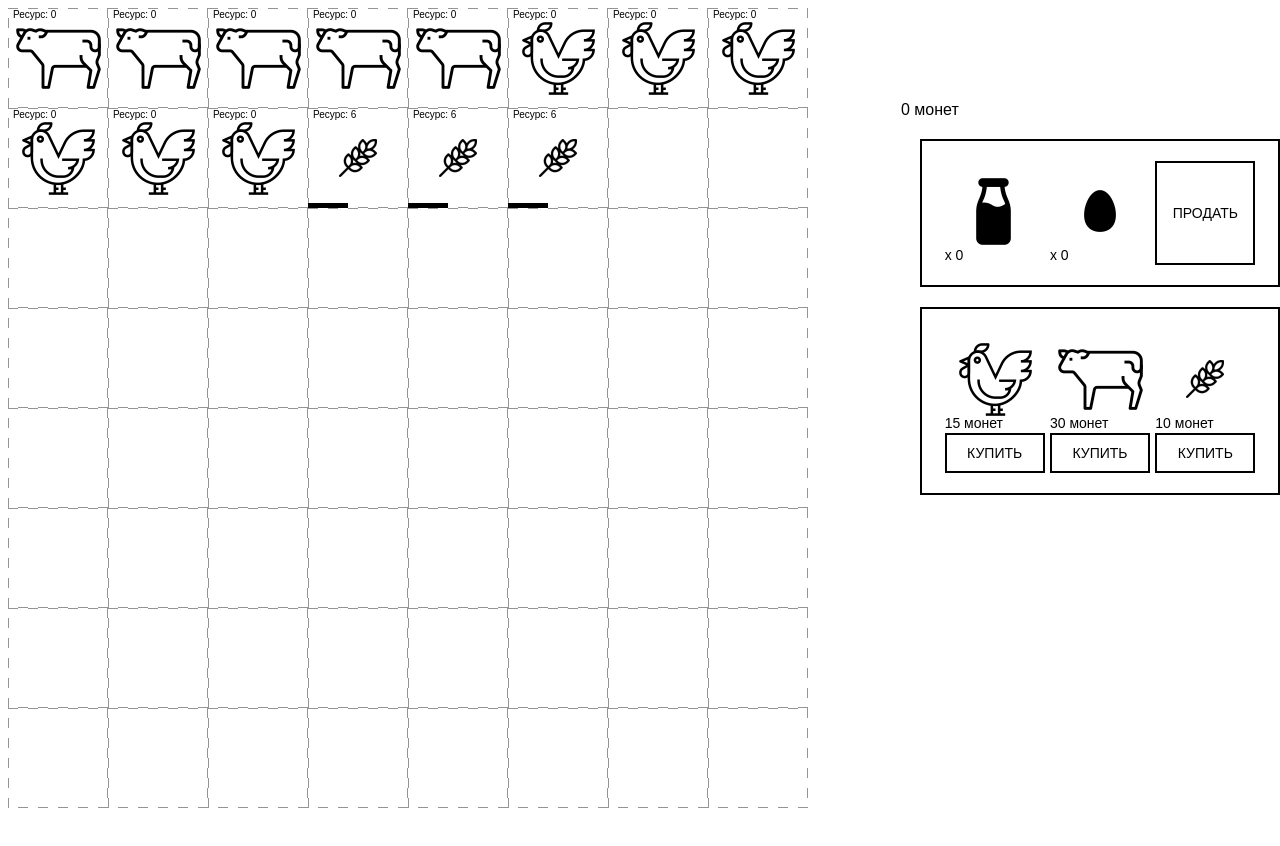
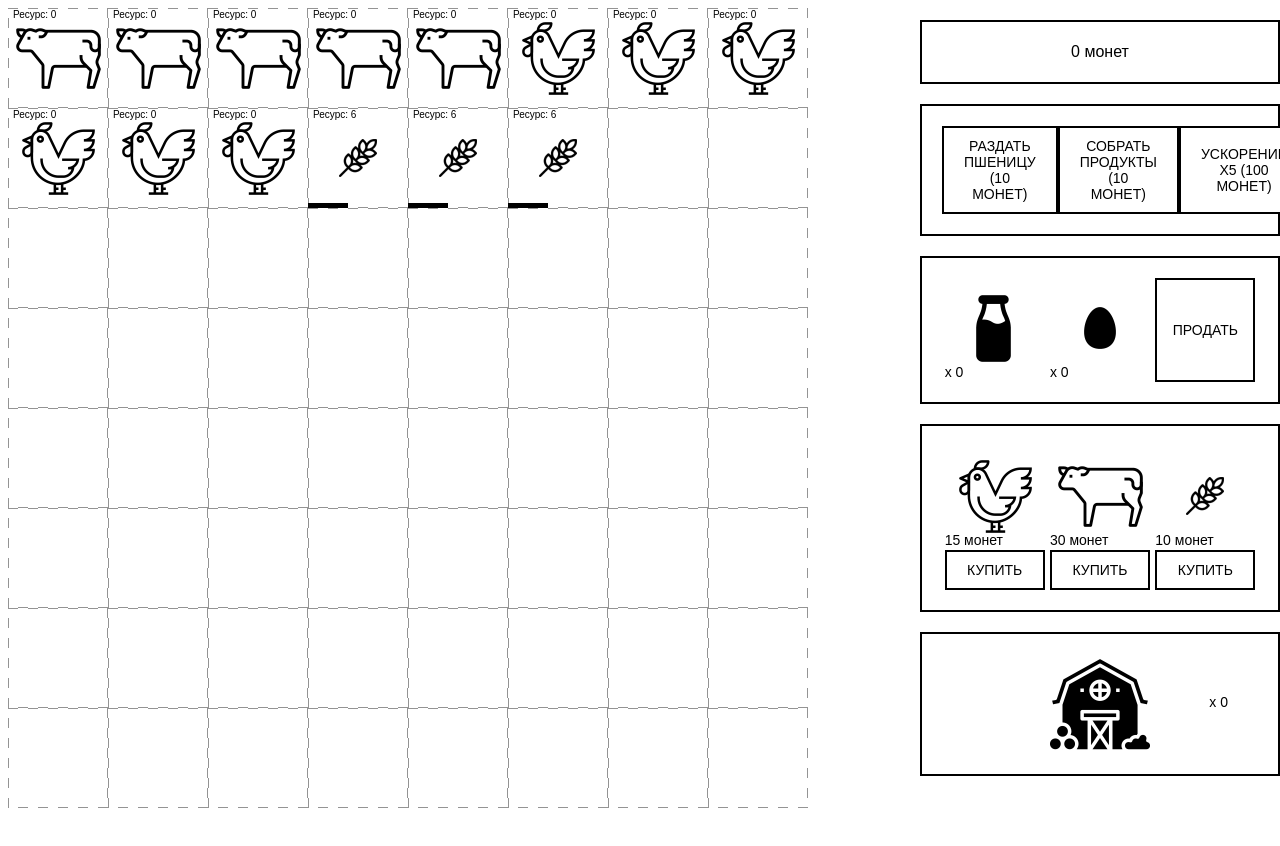
Before and after one commit to sashachepuha/Ferma.githab.io, a plain HTML site: page index.html in a window 1280 px wide. Shown: the top 846 px of the page. Drawn offline with Linux system fonts and the light colour scheme.

Commit message:
Дополнения
+добавил бусты
+ангар

```diff
--- a/index.html
+++ b/index.html
@@ -8,34 +8,45 @@
 <body>
     <canvas id="game"></canvas>
     <div class="UI">
-        <span id="money"></span>
-        <div class="resource">
-            <div class="resourse__item">
+        <div class="form">
+            <span id="money"></span>
+        </div>
+        <div class="form">
+            <button class="btn" onclick="distribute()">раздать пшеницу (10 монет)</button>
+            <button class="btn" onclick="collect()">собрать продукты (10 монет)</button>
+            <button class="btn" id="acceleration" onclick="acceleration()">Ускорение Х5 (100 монет)</button>
+        </div>
+        <div class="form">
+            <div class="form__item">
                 <img class="item__icon" src="img/milk.png">
                 <span class="item__val" id="milk__val"></span>
             </div>
-            <div class="resourse__item">
+            <div class="form__item">
                 <img class="item__icon" src="img/egg.png">
                 <span class="item__val" id="egg__val"></span>
             </div>
             <button class="sell" onclick="sell()">продать</button>
         </div>
-        <div class="shop">
-            <div class="shop__item">
+        <div class="form">
+            <div class="form__item">
                 <img class="item__icon" src="img/chicken.png">
                 <span class="item__price" id="chicken__price">15 монет</span>
                 <button class="bay" onclick="bay(15, Chicken)">купить</button>
             </div>
-            <div class="shop__item">
+            <div class="form__item">
                 <img class="item__icon" src="img/cow.png">
                 <span class="item__price" id="cow__price">30 монет</span>
                 <button class="bay" onclick="bay(30, Cow)">купить</button>
             </div>
-            <div class="shop__item">
+            <div class="form__item">
                 <img class="item__icon" src="img/wheat.png">
                 <span class="item__price" id="cow__price">10 монет</span>
                 <button class="bay" onclick="bay(10, Wheat)">купить</button>
             </div>
+        </div>
+        <div class="form">
+            <img class="item__icon" src="img/barn.png" onclick="getWheat()">
+            <span id="wheat-sum">x 10</span>
         </div>
     </div>
 
@@ -43,7 +54,7 @@
         .UI {
             position: absolute;
             left: 900px;
-            top:100px;
+            top: 0px;
             width: 400px;
         }
         #money {
@@ -53,7 +64,14 @@
             margin: 1px;
             display: block;
         }
-        .resource, .shop {
+        #wheat-sum{
+            position: absolute;
+            right: 50px;
+            top: 60px;
+            font-family: Arial, Helvetica, sans-serif;
+            font-size: 14px;
+        }
+        .form {
             display: flex;
             justify-content: space-around;
             position: relative;
@@ -61,7 +79,7 @@
             padding: 20px;
             margin: 20px;
         }
-        .resourse__item, .shop__item {
+        .form__item {
             position: relative;
             display: block;
         }
@@ -72,7 +90,7 @@
             font-family: Arial, Helvetica, sans-serif;
             font-size: 14px;
         }
-        .sell, .bay{
+        .sell, .bay, .btn{
             display: block;
             padding: 10px 0px;
             width: 100px;
@@ -82,7 +100,11 @@
             font-size: 14px;
             text-transform: uppercase;
         }
-        .sell:hover, .bay:hover {
+        .btn {
+            width: 150px;
+            padding: 10px 20px;
+        }
+        .sell:hover, .bay:hover, .btn:hover{
             background-color: black;
             color: white;
         }
--- a/js/main.js
+++ b/js/main.js
@@ -6,19 +6,23 @@ cvs.width = width
 cvs.height = height
 
 // персонажи на старте
-var cowAmount = 5
 var chickenAmount = 6
 var wheatAmount = 3
+var cowAmount = 5
+
+// игровая скорость
+var speed = 1
 
 // сторона игрового поля
 var fieldSize = 8
 
 var resource = []
 var products = []
-
 var milkSum = 0
 var eggSum = 0
 var money = 0
+var barn = 0
+
 
 // объект сущности
 class Essence {
@@ -71,8 +75,8 @@ class Essence {
         if (this.time >= this.step && this.time%this.step == 0){
             var interval = setInterval(() => {
                 if (this.time != 0){
-                    this.time -= 1
-                    this.progres += 1
+                    this.time -= speed
+                    this.progres += speed
                     this.progresValue = this.progres / this.step * 100
                 }
                 if (this.progres%this.step == 0) {
@@ -126,6 +130,7 @@ makeEssence(cowAmount, Cow)
 makeEssence(chickenAmount, Chicken)
 makeEssence(wheatAmount, Wheat)
 
+// Игровые манипуляции
 var sell = function() {
     money += (eggSum * 5) + (milkSum * 10)
     eggSum = 0,
@@ -145,11 +150,85 @@ var bay = function(price, obj){
     }
 }
 
+var distribute = function(){
+    if(money >= 10){
+        money -= 10
+        for (i in essences){
+            if(essences[i].name != 'wheat'&&resource.length != 0&&essences[i].time == 0&& resource.length > 0){
+                essences[i].getResource()
+                if (essences[i].name == 'cow'){
+                    essences[i].timer('milk', products)
+                }
+                if (essences[i].name == 'chicken'){
+                    essences[i].timer('egg', products)
+                }
+                resource.splice(0, 1)
+            }
+            if (essences[i].name == 'wheat'&& essences[i].time == 0){
+                essences[i].time = 10
+                essences[i].timer('wheat', resource)
+            }
+        }
+    }
+    else { alert('не в этот раз(')}
+    console.log(resource)
+
+}
+
+var collect = function(){
+    if(money >= 10){
+        money -= 10
+        for (i in products){
+            if (products[i].name == 'milk'){
+                milkSum += 1
+            }
+            if (products[i].name == 'egg') {
+                eggSum += 1
+            }
+        }
+        products.splice(0,products.length);
+    }
+    else { alert('сначала монетки!')}
+}
+
+var getWheat = function(){
+    if (barn != 0){
+        var wheat = new Essence('wheat', mouse.x, mouse.y, 'img/wheat1.png')
+        selected = wheat
+        resource.push(wheat)
+        barn -= 1
+    }
+}
+
+var acceleration = function(){
+    if(money >= 100){
+        var t = 20
+        for (i in essences){
+            essences[i].time = 0
+            essences[i].progres = 0
+        }
+        speed = 5
+        var timer  = setInterval(() => {
+            if (t != 0){
+                document.getElementById('acceleration').innerText = t + " сек."
+            }
+            else {
+                speed = 1
+                document.getElementById('acceleration').innerText = 'Ускорение Х5 (100 монет)'
+                clearInterval(timer)
+            }
+            t -= 1
+        }, 1000);
+    }
+    else {alert('ДОРОГО!')}
+}
+
 // работа с курсором
 var mouse = {
     x : 0,
     y : 0
 }
+
 // выделеный объект
 var selected = false
 
@@ -158,11 +237,13 @@ var isCursorIn = function (essence) {
     return mouse.x > essence.x && mouse.x < essence.x + essence.img.width &&
     mouse.y > essence.y && mouse.y < essence.y + essence.img.height
 }
+
 // отрисовка
 setInterval(function(){
     document.getElementById('egg__val').innerText = "x " + eggSum
     document.getElementById('milk__val').innerText = "x " + milkSum
     document.getElementById('money').innerText = money + " монет"
+    document.getElementById('wheat-sum').innerText = "x " + barn
     ctx.clearRect(0, 0, cvs.width, cvs.height)
     for (i in field) {
         field[i].draw()
@@ -249,6 +330,9 @@ window.onmouseup = function() {
             essences[i].getResource()
             essences[i].timer('milk', products)
         }
+        if (isCursorIn(essences[i])&&selected.name == 'wheat'&&essences[i].name == 'wheat') {
+            barn += 1
+        }
     }
     // перемешение объекта
     for (i in field) {
```
Also changed, not shown: img/barn.png (added).
